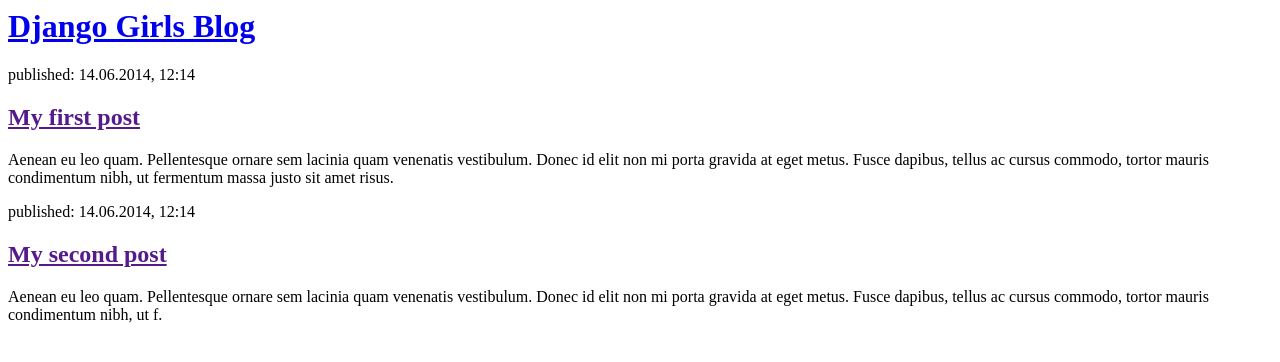
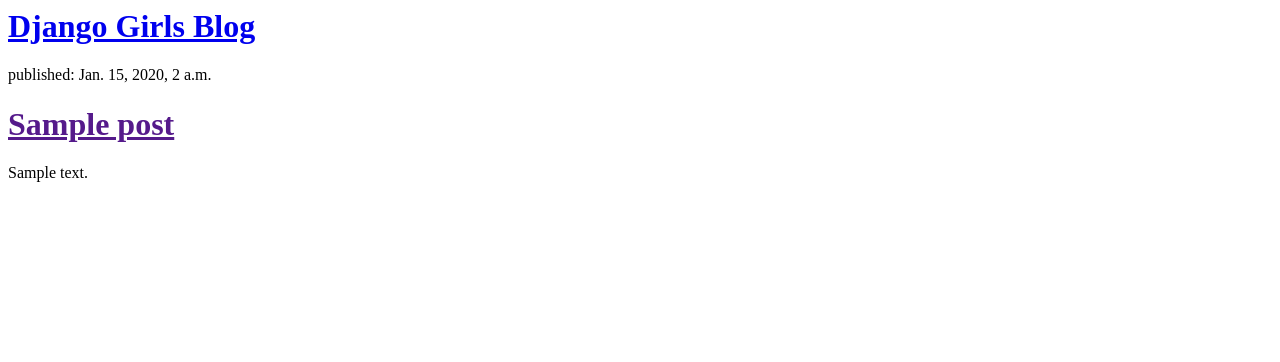
Before and after one commit to lauradew/django-blog, a Django app: template blog/templates/blog/post_list.html in a window 1280 px wide. Shown: the top 362 px of the page. Run offline with Django 3.2, Linux system fonts and the light colour scheme; the template is opened without the code that fills it: values that come from a table or form of the project are taken from there, others are empty; tables that the repository leaves empty hold one stand-in row (values such as "Sample post").

Commit message:
Modified templates to display posts from database.

```diff
--- a/blog/templates/blog/post_list.html
+++ b/blog/templates/blog/post_list.html
@@ -10,25 +10,15 @@
       <a href="/">Django Girls Blog</a>
     </h1>
   </div>
-
+{% for post in posts %}
   <div>
-    <p>published: 14.06.2014, 12:14</p>
-    <h2>
-      <a href="">My first post</a>
-    </h2>
-    <p>Aenean eu leo quam. Pellentesque ornare sem lacinia quam venenatis vestibulum. Donec id elit non mi porta gravida at
-      eget metus. Fusce dapibus, tellus ac cursus commodo, tortor mauris condimentum nibh, ut fermentum massa justo sit amet
-      risus.</p>
+    <p>published: {{ post.published_date }}</p>
+    <h1>
+      <a href="">{{ post.title }}</a>
+    </h1>
+    <p>{{ post.text|linebreaksbr }}</p>
   </div>
-
-  <div>
-    <p>published: 14.06.2014, 12:14</p>
-    <h2>
-      <a href="">My second post</a>
-    </h2>
-    <p>Aenean eu leo quam. Pellentesque ornare sem lacinia quam venenatis vestibulum. Donec id elit non mi porta gravida at
-      eget metus. Fusce dapibus, tellus ac cursus commodo, tortor mauris condimentum nibh, ut f.</p>
-  </div>
+{% endfor %}
 </body>
 
 </html>
```
